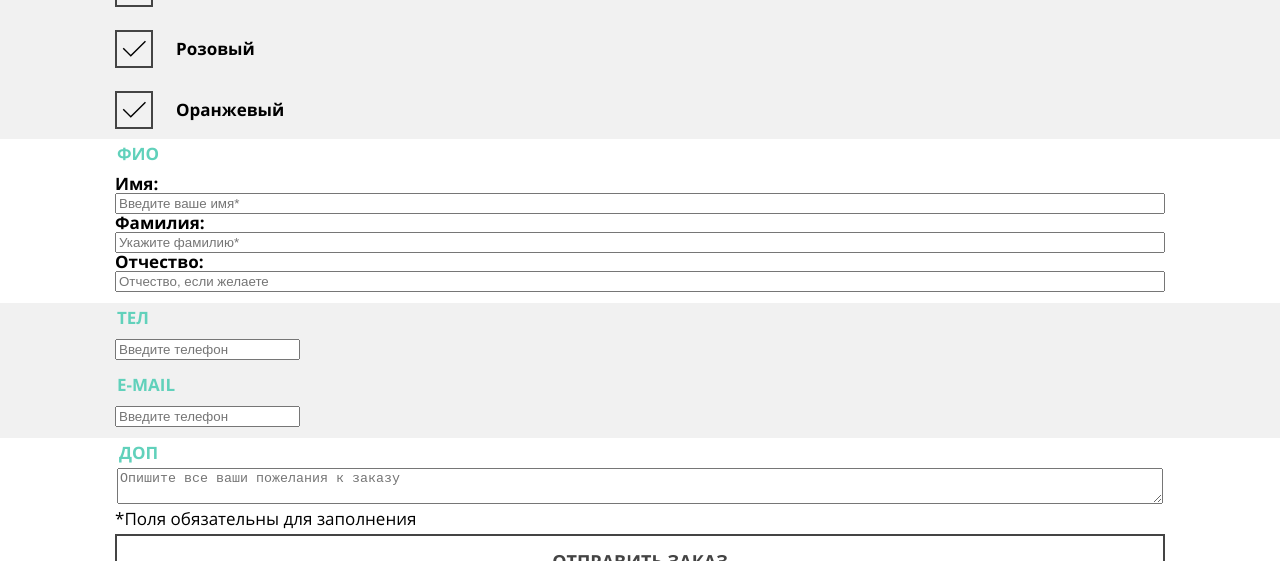
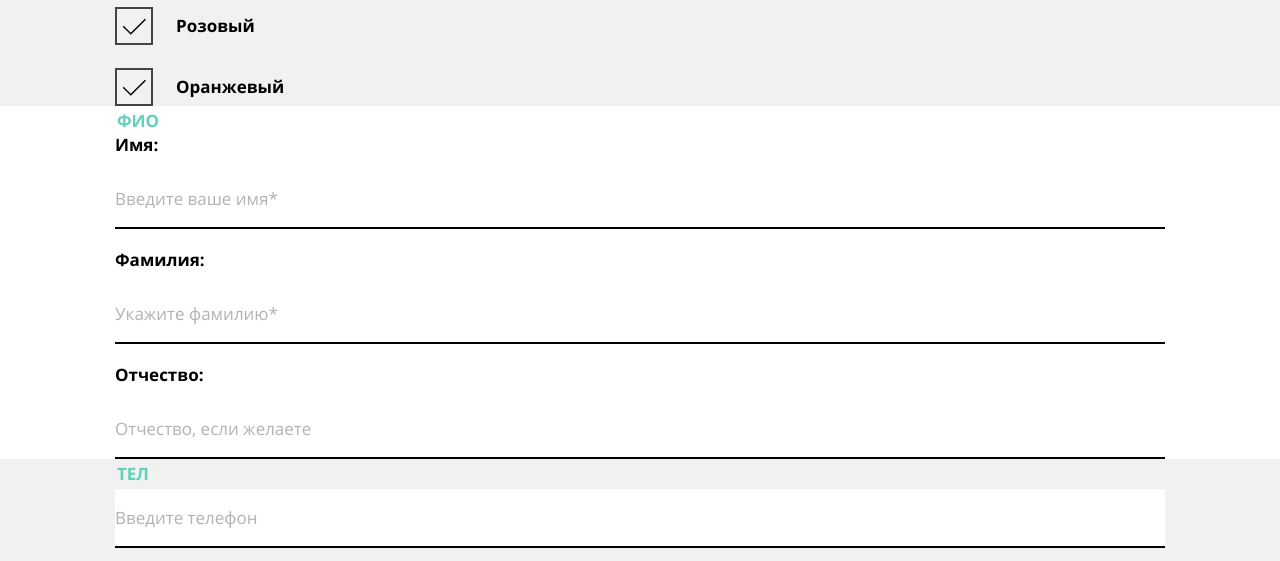
Before and after one commit to konstantin-petruschin/1327895-mishka-29, a website: page source/form.html in a window 1280 px wide. Shown: the part 896-1457 px from the top of the page. Drawn offline with nearby package versions, Linux system fonts and the light colour scheme; files that its build step writes are made by us from their sources; files whose address does not match are found by name.

Commit message:
стилизация полей формы

```diff
--- a/source/form.html
+++ b/source/form.html
@@ -153,7 +153,7 @@
             <legend class="form__group-title">Тел</legend>
             <label class="form__name">
               <span class="visually-hidden">Введите ваш номер телефона.</span>
-              <input class="form__input" type="tel" name="tel" pattern="\+7\-[0-9]{3}\-[0-9]{3}\-[0-9]{2}\-[0-9]{2}"
+              <input class="form__input input-text" type="tel" name="tel" pattern="\+7\-[0-9]{3}\-[0-9]{3}\-[0-9]{2}\-[0-9]{2}"
                 placeholder="Введите телефон">
             </label>
           </fieldset>
@@ -161,7 +161,7 @@
             <legend class="form__group-title">e-mail</legend>
             <label class="form__name">
               <span class="visually-hidden">Введите ваш адрес электронной почты.</span>
-              <input class="form__input" type="email" name="e-mail"
+              <input class="form__input input-text" type="email" name="e-mail"
                 pattern="\+7\-[0-9]{3}\-[0-9]{3}\-[0-9]{2}\-[0-9]{2}" placeholder="Введите телефон">
             </label>
           </fieldset>
@@ -169,7 +169,7 @@
         <div class="form__container container">
           <fieldset class="form__group form__group--coments">
             <legend class="form__group-title">Доп</legend>
-            <textarea class="form__input-text input-text" type="text" name="comment"
+            <textarea class="form__input-text form__input-text--comment input-text" type="text" name="comment"
               placeholder="Опишите все ваши пожелания к заказу"></textarea>
           </fieldset>
           <div class="form__footer">
--- a/source/sass/blocks/form.scss
+++ b/source/sass/blocks/form.scss
@@ -11,6 +11,10 @@
   display: flex;
   flex-direction: column;
   border: none;
+  margin-top: 0;
+  margin-bottom: 0;
+  padding-top: 0;
+  padding-bottom: 0;
 
   &--coments {
     padding: 0;
@@ -61,6 +65,11 @@
 .form__label {
   display: flex;
   flex-direction: column;
+  margin-bottom: 22px;
+
+  &:last-child {
+    margin-bottom: 0;
+  }
 }
 
 .form__name {
@@ -68,6 +77,13 @@
   font-weight: 700;
   font-size: 17px;
   line-height: 18px;
+  margin-bottom: 16px;
+}
+
+.form__input-text {
+  &--comment {
+    border: 2px solid v.$color-text;
+  }
 }
 
 .form__button {
--- /dev/null
+++ b/source/sass/blocks/input-text.scss
@@ -0,0 +1,26 @@
+@use "../common/variables.scss" as v;
+@use "../mixins/media.scss" as m;
+
+.input-text {
+  width: 100%;
+  padding: 17px 40px 17px 0;
+  font-family: "Open Sans", "Arial", sans-serif;
+  font-size: 17px;
+  color: v.$color-text;
+  border: none;
+  border-bottom: 2px solid v.$color-title;
+
+  &::placeholder {
+    color: rgba(0, 0, 0, 0.3);
+  }
+
+  &:hover,
+  &:focus {
+    border-color: v.$color-input-hover;
+    outline: none;
+  }
+
+  &:not(:placeholder-shown):invalid {
+    border-color: #ff8282;
+  }
+}
--- a/source/sass/blocks/pick.scss
+++ b/source/sass/blocks/pick.scss
@@ -35,7 +35,7 @@
   display: block;
   width: 18px;
   height: 18px;
-  background-color: #62d1ba;
+  background-color: v.$color-input-hover;
   border-radius: 50%;
 }
 
@@ -49,7 +49,7 @@
 
 .pick__input:hover + .pick__mark,
 .pick__input:focus + .pick__mark {
-  border-color: #62d1ba;
+  border-color: v.$color-input-hover;
   outline: none;
 }
 
--- a/source/sass/common/variables.scss
+++ b/source/sass/common/variables.scss
@@ -12,3 +12,4 @@ $color-text: #444444;
 $color-icon: rgba(0, 0, 0, 0.2);
 $color-background: #f1f1f1;
 $color-border: #ececec;
+$color-input-hover: #62d1ba;
--- a/source/sass/style.scss
+++ b/source/sass/style.scss
@@ -3,6 +3,7 @@
 @use "common/global.scss";
 @use "blocks/title.scss";
 @use "blocks/buttons.scss";
+@use "blocks/input-text.scss";
 @use "blocks/main-header.scss";
 @use "blocks/main-nav.scss";
 @use "blocks/promo.scss";
```
